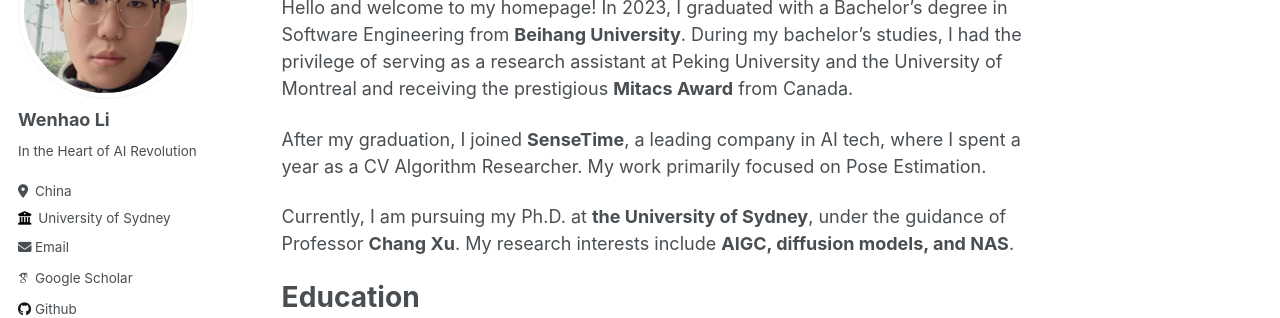
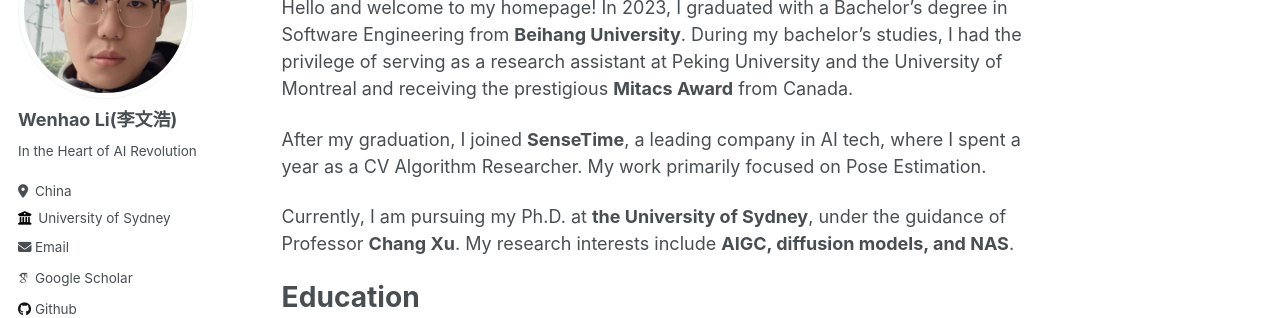
Before and after one commit to lowestbuaaer/lowestbuaaer.github.io, a Jekyll site: the page built from _pages/about.md, in a window 1280 px wide. Shown: the part 162-480 px from the top of the page. Built offline with Jekyll 4.4.1, drawn with Linux system fonts in a browser that asks for light colours; some web fonts are replaced.

Commit message:
Update _config.yml

```diff
--- a/_config.yml
+++ b/_config.yml
@@ -22,7 +22,7 @@
 author:
   # Biographic information
   avatar           : "my1.png"
-  name             : "Wenhao Li"
+  name             : "Wenhao Li(李文浩)"
   pronouns         : # example: "she/her"
   bio              : "In the Heart of AI Revolution"
   location         : "China"
```
